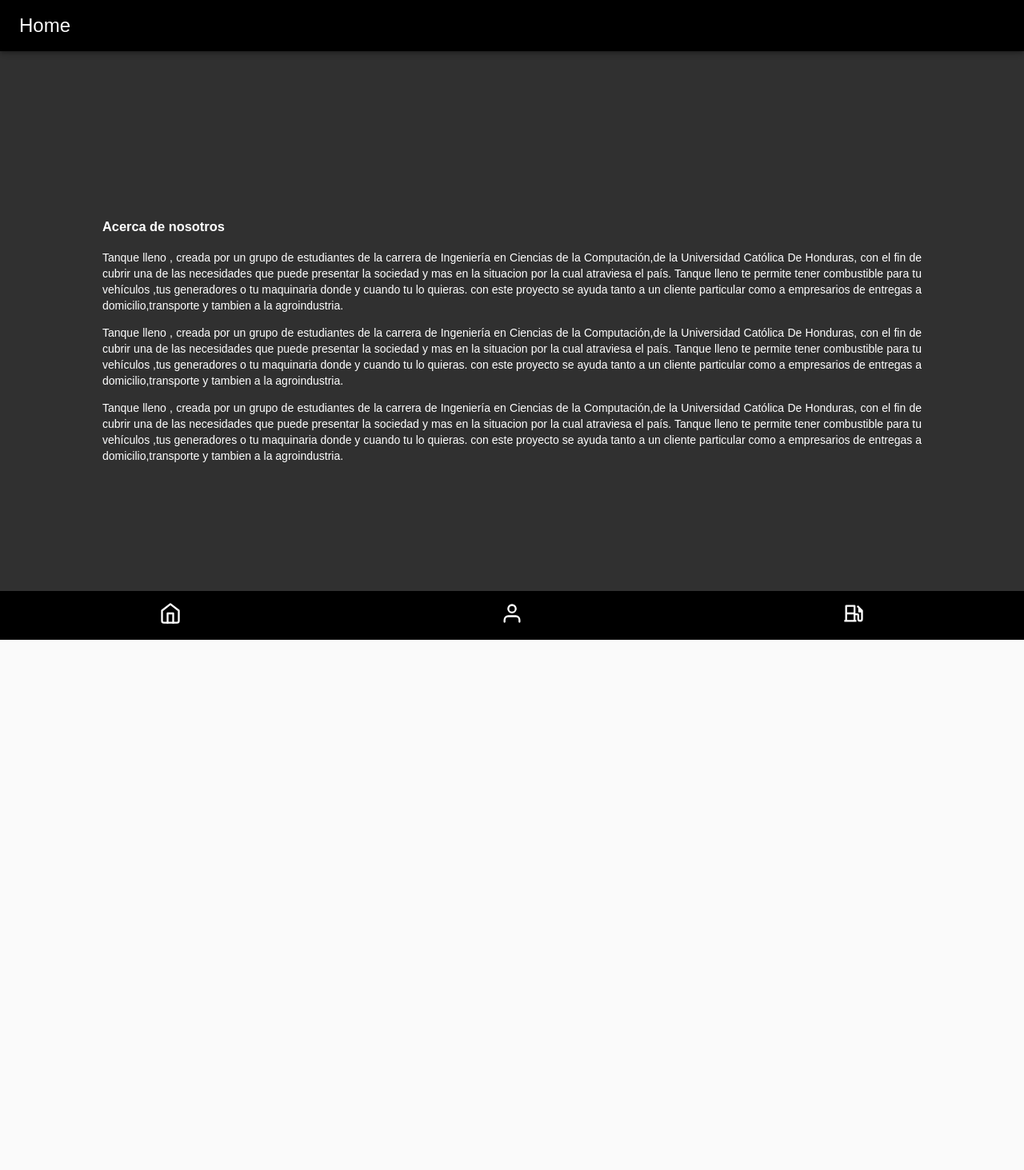
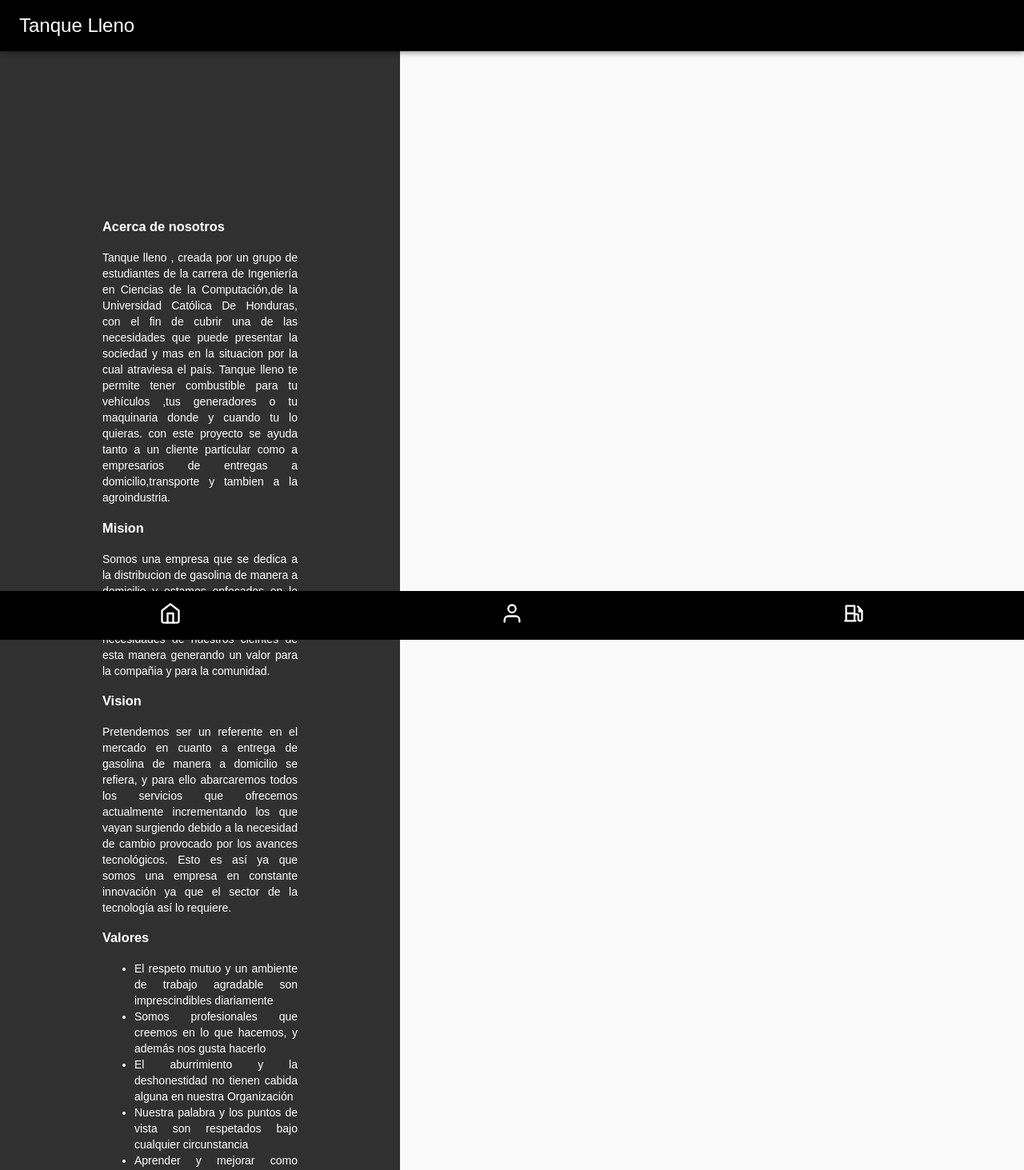
Before and after one commit to josemraud/GasoDomicilio, a React (Create React App) app in the folder frntd_gd/: page / in a window 1280 px wide. Shown: the top 1463 px of the page at 80% size. Before the commit the page ends 807 px from the top, so only its background shows below. Built offline with nearby package versions, Linux system fonts and the light colour scheme.

Commit message:
Css-Terminado

```diff
--- a/frntd_gd/public/index.html
+++ b/frntd_gd/public/index.html
@@ -24,7 +24,7 @@
       work correctly both with client-side routing and a non-root public URL.
       Learn how to configure a non-root public URL by running `npm run build`.
     -->
-    <title>React App</title>
+    <title>Tanque Lleno</title>
   </head>
   <body>
     <noscript>You need to enable JavaScript to run this app.</noscript>
--- a/frntd_gd/src/components/Content/Home/index.js
+++ b/frntd_gd/src/components/Content/Home/index.js
@@ -9,7 +9,7 @@ export default class extends Component {
         <Page
           showHeader={true}
           showFooter={true}
-          title={"Home"}
+          title={"Tanque Lleno"}
         >
             <article id="home">
           <h1>Acerca de nosotros</h1>
@@ -17,16 +17,29 @@ export default class extends Component {
             sociedad y mas en la situacion por la cual atraviesa el país. Tanque lleno te permite tener combustible para tu vehículos ,tus generadores o tu maquinaria donde y cuando tu lo quieras. con este proyecto se ayuda tanto
             a un cliente particular como a empresarios de entregas a domicilio,transporte y tambien a la agroindustria.
           </p>
-          <p>Tanque lleno , creada por un grupo de estudiantes de la carrera de Ingeniería en Ciencias de la Computación,de la Universidad Católica De Honduras, con el fin de cubrir una de las necesidades que puede presentar la
-            sociedad y mas en la situacion por la cual atraviesa el país. Tanque lleno te permite tener combustible para tu vehículos ,tus generadores o tu maquinaria donde y cuando tu lo quieras. con este proyecto se ayuda tanto
-            a un cliente particular como a empresarios de entregas a domicilio,transporte y tambien a la agroindustria.
+          <h1>Mision</h1>
+          <p>
+          Somos una empresa que se dedica a la distribucion de gasolina de manera a domicilio y estamos enfocados en
+          lo que hacemos ya que lo consideramos un solucion que puede satisfacer las necesidades de nuestros cleintes
+          de esta manera generando un valor para la compañia y para la comunidad.
           </p>
-          <p>Tanque lleno , creada por un grupo de estudiantes de la carrera de Ingeniería en Ciencias de la Computación,de la Universidad Católica De Honduras, con el fin de cubrir una de las necesidades que puede presentar la
-            sociedad y mas en la situacion por la cual atraviesa el país. Tanque lleno te permite tener combustible para tu vehículos ,tus generadores o tu maquinaria donde y cuando tu lo quieras. con este proyecto se ayuda tanto
-            a un cliente particular como a empresarios de entregas a domicilio,transporte y tambien a la agroindustria.
+          <h1>Vision</h1>
+           <p>
+           Pretendemos ser un referente en el mercado en cuanto a entrega de gasolina de manera a domicilio se refiera,
+           y para ello abarcaremos todos los servicios que ofrecemos actualmente incrementando
+           los que vayan surgiendo debido a la necesidad de cambio provocado por los avances tecnológicos.
+           Esto es así ya que somos una empresa en constante innovación ya que el sector de la tecnología así lo requiere.
           </p>
-
-
+          <h1>Valores</h1>
+           <p>
+           <ul>
+           <li>El respeto mutuo y un ambiente de trabajo agradable son imprescindibles diariamente</li>
+           <li>Somos profesionales que creemos en lo que hacemos, y además nos gusta hacerlo</li>
+           <li>El aburrimiento y la deshonestidad no tienen cabida alguna en nuestra Organización</li>
+           <li>Nuestra palabra y los puntos de vista son respetados bajo cualquier circunstancia</li>
+           <li>Aprender y mejorar como Organización son condicionantes para poder obtener beneficios</li>
+           </ul>
+          </p>
 
 
           </article>
--- a/frntd_gd/src/components/Content/Pedido/index.js
+++ b/frntd_gd/src/components/Content/Pedido/index.js
@@ -69,7 +69,7 @@ async onClickButton(e) {
     return(
 
         <Page
-          title="Logo"
+          title="Pedido"
           showHeader={true}
           showFooter={true}
           //auth={this.props.auth}
@@ -141,11 +141,15 @@ async onClickButton(e) {
              />
              <br/>
              <br/>
+             <div className="Btn_grbg">
+             <NavLink to={`/checkout/${this.state.gasolinera}/${this.state.tipocombustible}/${this.state.fecha}/${this.state.cantLitros}`}>
+              Siguiente
+
+            </NavLink>
+            </div>
              </div>
 
-            <NavLink to={`/checkout/${this.state.gasolinera}/${this.state.tipocombustible}/${this.state.fecha}/${this.state.cantLitros}`}>
-              Siguiente
-            </NavLink>
+
         </Page>
         )
   }
--- a/frntd_gd/src/components/Content/Perfil/index.js
+++ b/frntd_gd/src/components/Content/Perfil/index.js
@@ -86,7 +86,8 @@ export default class extends Component {
         >
           <div className="contenedor">
                 <div className="imagen">
-                  <GrUserManager size="10em" />
+
+                <GrUserManager size="10em" />
                 </div>
                 <section>
                   <fieldset>
--- a/frntd_gd/src/components/Content/Recuperacion/index.js
+++ b/frntd_gd/src/components/Content/Recuperacion/index.js
@@ -50,7 +50,7 @@ export default class extends Component {
             showFooter={true}
             >
 
-                <div className="contenedor">
+                <div className="cont">
                     <div>
                         <h2>¿Has olvidado tu Contraseña?</h2>
                     </div>
--- a/frntd_gd/src/components/Page/page.css
+++ b/frntd_gd/src/components/Page/page.css
@@ -6,6 +6,7 @@ main{
   margin-bottom: 1.5em;
   margin-top: 0em;
   font-family: 'Varta', sans-serif;
+  max-width: 500px;
 
 }
 
@@ -19,22 +20,56 @@ form{
 }
 input[type=text]{
  background-color:white;
+
 }
 
 input[type=email]{
   background-color:white;
+
  }
 
  input[type=datetime-local]{
   background-color:white;
+  padding: 10px 10px 0.5px 1em;
  }
 
 input[type=password]{
   background-color:white;
+  margin-bottom: 10px;
+
  }
+
+
 article p{
 
   color:white;
   text-align: justify;
   font-style: initial;
+
 }
+
+.contenedor{
+
+ background-color:#303030;
+ padding: 10% 10% 30% 10%;
+ align-content: center;
+
+}
+.cont{
+  background-color:#303030;
+ padding: 10% 10% 70% 10%;
+ align-content: center;
+}
+
+.classPedido{
+  padding: 10% 10% 70% 10%;
+}
+
+.Btn_grbg{
+background-color:rgb(255, 255, 255);
+text-align: center;
+margin-left: 30%;
+margin-right: 30%;
+border-radius: 10%;
+
+}
```
Also changed, not shown: 1 other file (tests, documents, lock files or other folders).
